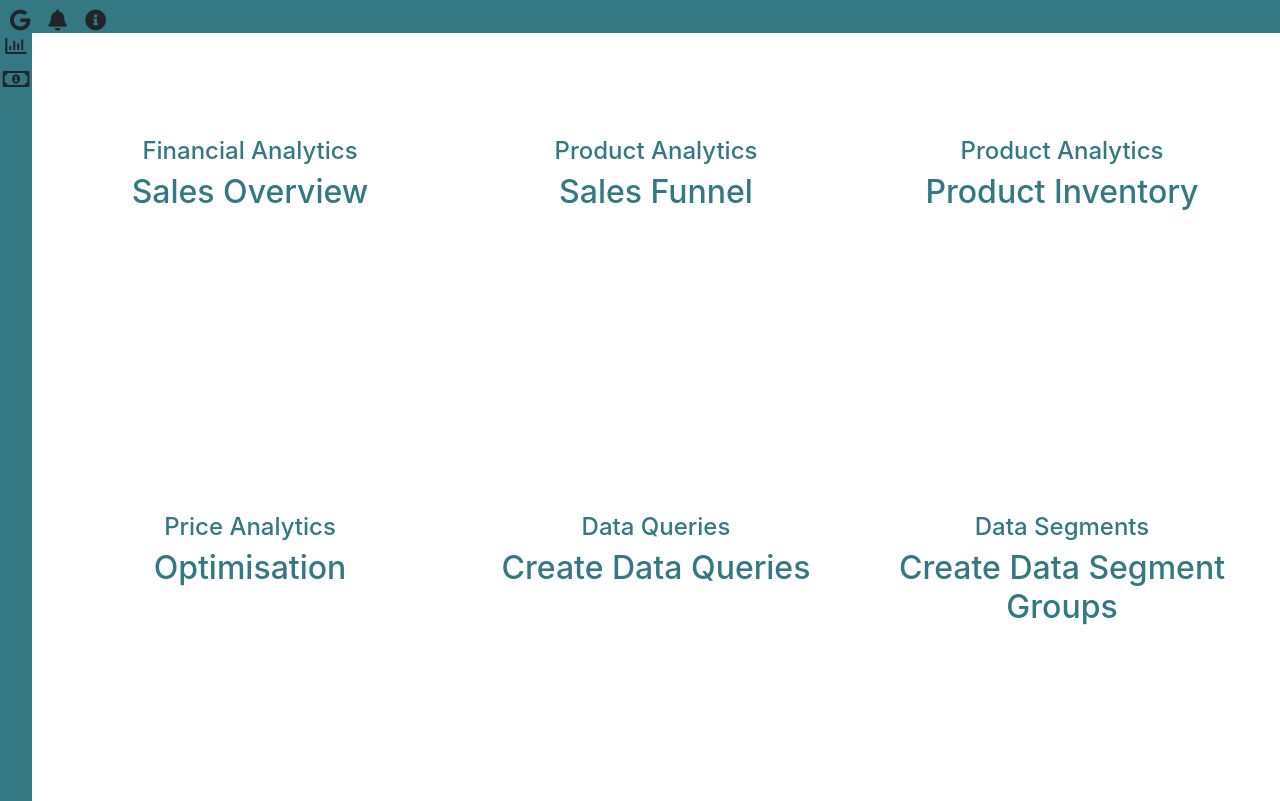
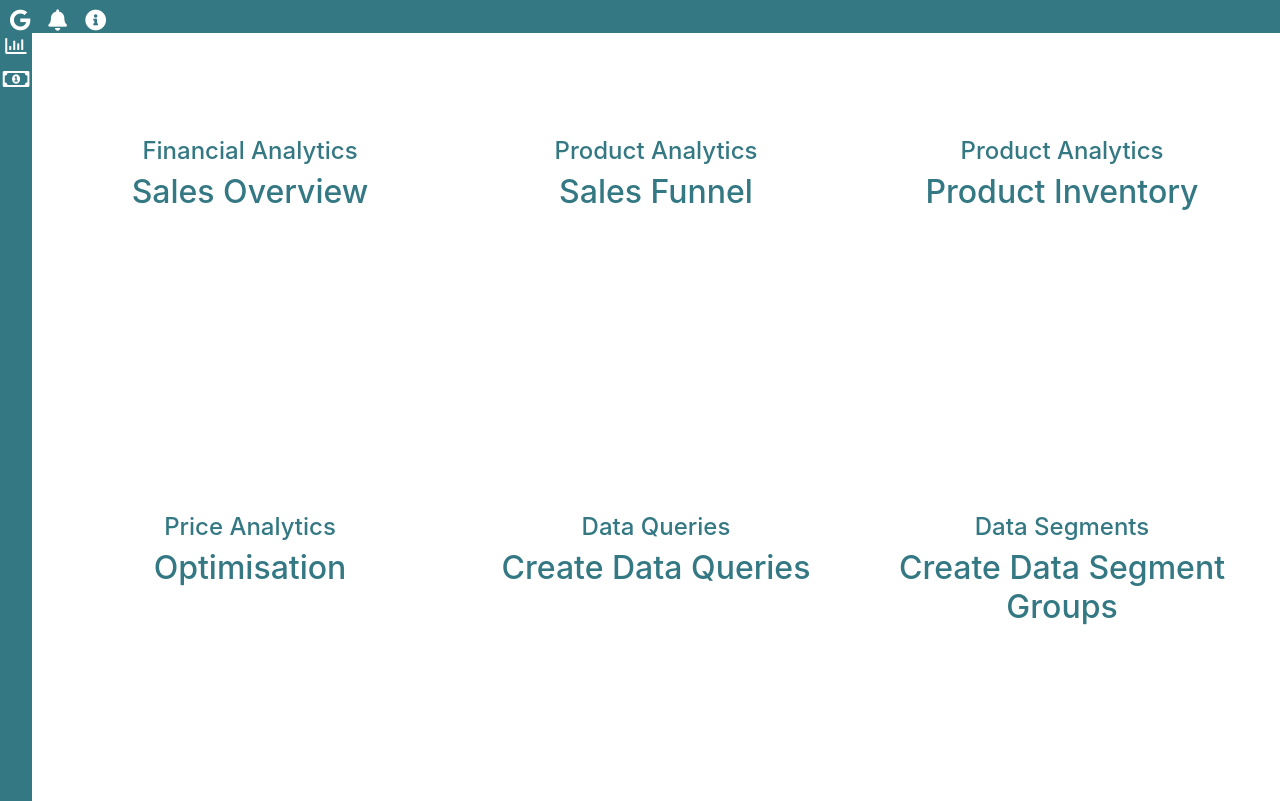
Before and after one commit to tullinge1996/Team-popcorn, a React (Create React App) app in the folder team-popcorn/: page / in a window 1280 px wide. Built offline with nearby package versions, Linux system fonts and the light colour scheme.

Commit message:
added expandable sidebar

```diff
--- a/team-popcorn/src/App.css
+++ b/team-popcorn/src/App.css
@@ -57,13 +57,54 @@ min-height: 4vh;
     padding-left:10px;
     padding-top:12px,;
     padding-right:3px;
+    color: white;
   }
 #iconStyle2 {
   padding-left:15px;
   padding-top:12px;
   padding-right:3px;
+  color: white;
   }
 #iconStyle3{
   padding-top:5px;
   padding-bottom:12px;
+  color: white;
   }
+
+  .SideBarContainer ul{
+    margin: 0;
+    padding: 0;
+    list-style: none;
+  }
+  .SideBarContainer ul li:hover{
+  background: #5BC6D5;
+  }
+.SideBarContainer ul li a{
+  position: relative;
+  text-decoration: none;
+  color: black;
+}
+.secondUl{
+  padding:0;
+  position: absolute;
+  top: 39px;
+  left:39px;
+  width: 200px;
+  display: none;
+  visibility: hidden;
+}
+.secondUl li{
+  background: #494E57;
+  display: block;
+  color: white;
+  padding-bottom: 8px;
+  text-align: left;
+  padding-left: 20px;
+
+}
+ul li:hover .secondUl{
+  display: block;
+  opacity: 1;
+  visibility: visible;
+  z-index: 1;
+}
--- a/team-popcorn/src/Components/SideBar.js
+++ b/team-popcorn/src/Components/SideBar.js
@@ -6,8 +6,22 @@ class SideBar extends Component {
   render(){
     return(
 <div className ="SideBarContainer">
-<i  id ="iconStyle3" className="far fa-chart-bar fa-lg"></i>
+  <ul>
+<li><a href="#"><i  id ="iconStyle3" className="far fa-chart-bar fa-lg"></i></a>
+<ul className ="secondUl">
+<li>Text</li>
+<li>Text</li>
+<li>Text</li>
+<li>Text</li>
+<li>Text</li>
+<li>Text</li>
+<li>Text</li>
+</ul>
+
+</li>
+</ul>
 <i  id ="iconStyle3" className="far fa-money-bill-alt fa-lg"></i>
+
 </div>
     );
   }
```
